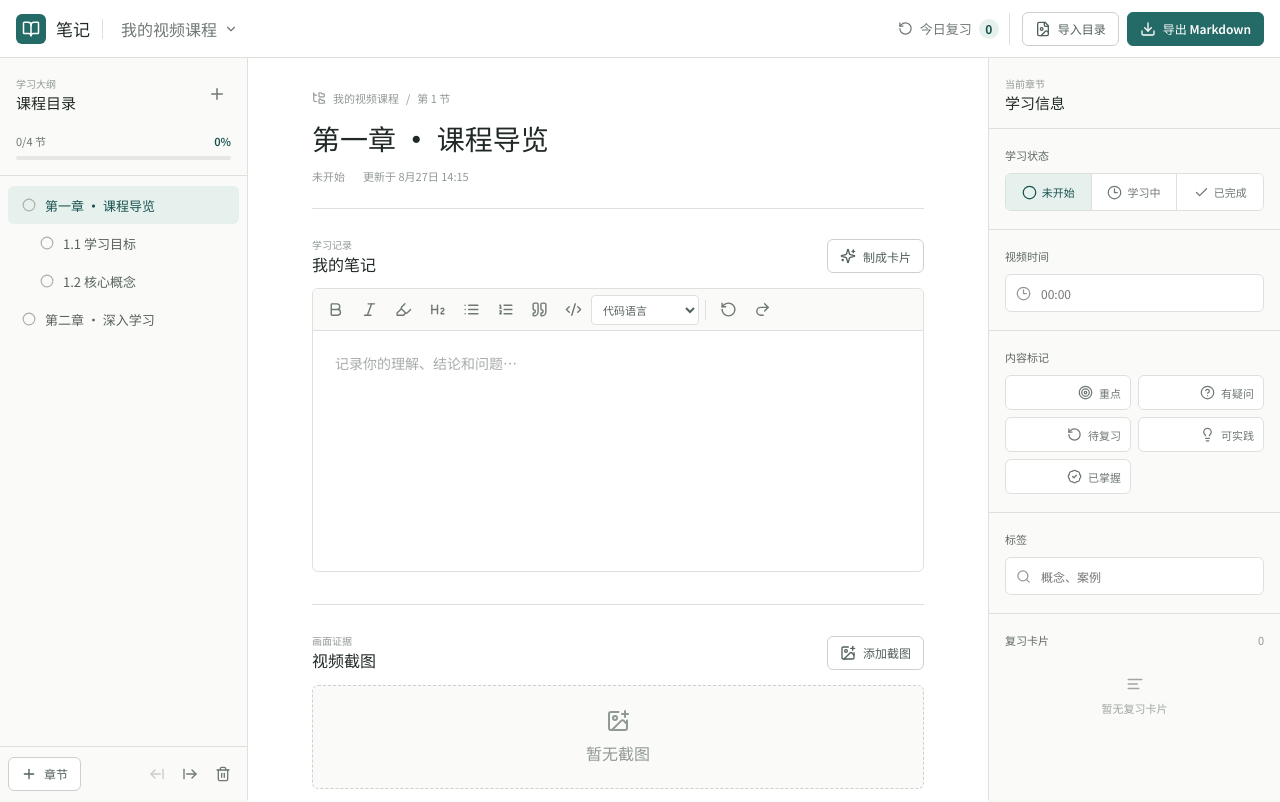
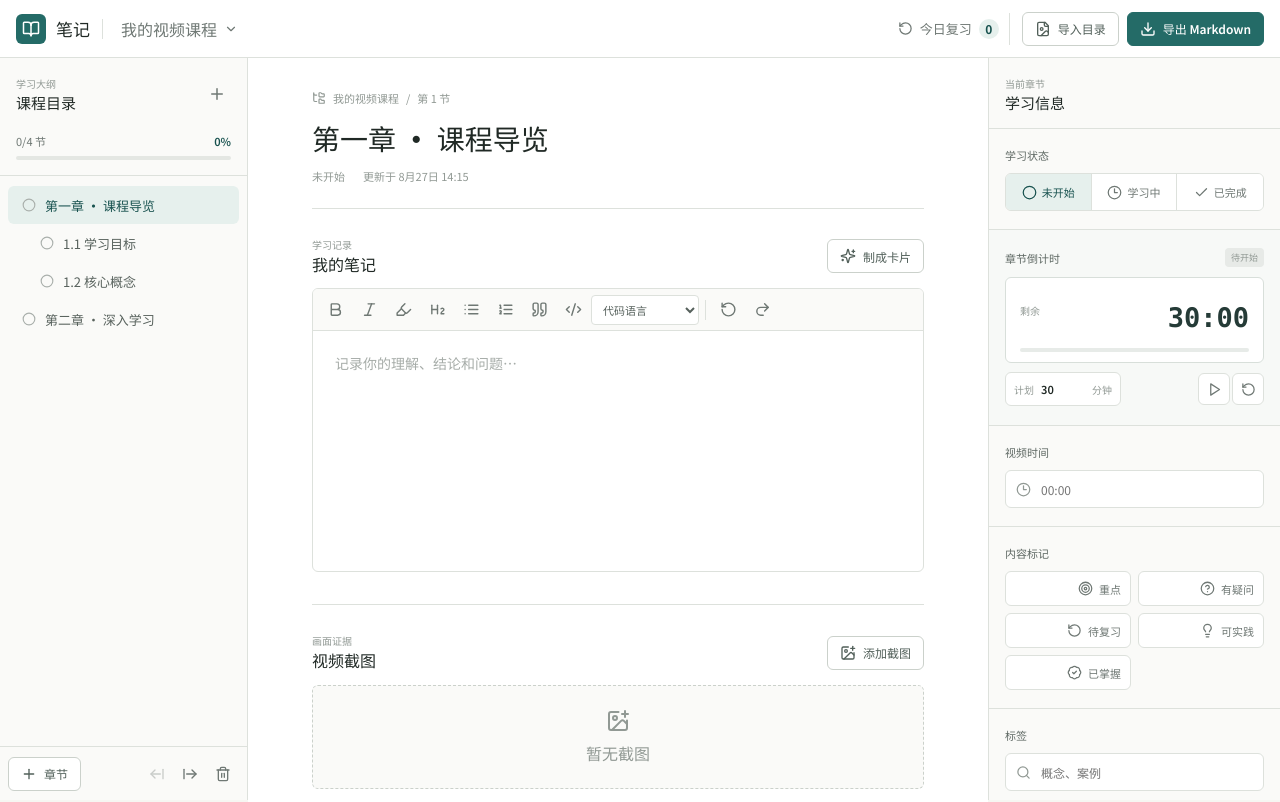
Before and after one commit to llllllhhhhh/StudyMKD, a React (Vite) app in the folder frontend/: page / in a window 1280 px wide. Shown: the top 802 px of the page. Built offline with nearby package versions, Linux system fonts and the light colour scheme; the HTML template or start-up script is replaced by a standard one; a web font is replaced by a local one.

Commit message:
feat: add chapter study countdown

```diff
--- a/frontend/src/App.tsx
+++ b/frontend/src/App.tsx
@@ -22,7 +22,9 @@ import {
   Lightbulb,
   Menu,
   MoreHorizontal,
+  Pause,
   Pencil,
+  Play,
   Plus,
   RotateCcw,
   Search,
@@ -42,6 +44,7 @@ import { exportProject } from './lib/exportMarkdown'
 import { formatFileSize } from './lib/fileUtils'
 import { deleteManagedAttachment, materializeChapterFiles, revealManagedPath } from './lib/nativeBridge'
 import { loadData, saveData } from './lib/storage'
+import { formatCountdown, formatStudyDuration, getStudyElapsedSeconds } from './lib/studyTimer'
 import type { AppData, Chapter, ChapterAttachment, CourseProject, HighlightKind, ReviewCard, Screenshot, StudyStatus } from './types'
 
 const ImageAnnotator = lazy(() => import('./components/ImageAnnotator'))
@@ -85,6 +88,7 @@ export default function App() {
   const [editingScreenshot, setEditingScreenshot] = useState<Screenshot>()
   const [attachmentViewerId, setAttachmentViewerId] = useState<string | null>(null)
   const [attachmentImportKind, setAttachmentImportKind] = useState<AttachmentImportKind | null>(null)
+  const [clockNow, setClockNow] = useState(() => Date.now())
   const screenshotInput = useRef<HTMLInputElement>(null)
   const attachmentInput = useRef<HTMLInputElement>(null)
   const folderInput = useRef<HTMLInputElement | null>(null)
@@ -120,6 +124,17 @@ export default function App() {
     const now = Date.now()
     return data.projects.flatMap((item) => item.chapters).flatMap((item) => item.reviewCards).filter((card) => new Date(card.dueAt).getTime() <= now).length
   }, [data])
+
+  const hasRunningTimer = useMemo(() => Boolean(data?.projects.some((item) => (
+    item.chapters.some((chapterItem) => chapterItem.status === 'learning' && chapterItem.studyStartedAt)
+  ))), [data])
+
+  useEffect(() => {
+    if (!hasRunningTimer) return
+    setClockNow(Date.now())
+    const timer = window.setInterval(() => setClockNow(Date.now()), 1000)
+    return () => window.clearInterval(timer)
+  }, [hasRunningTimer])
 
   if (!data || !project) {
     return <div className="loading-screen"><BookOpen size={25} /><span>正在打开课程…</span></div>
@@ -407,8 +422,56 @@ export default function App() {
     setToast('复习卡片已删除')
   }
 
+  const changeStudyStatus = (status: StudyStatus) => {
+    if (!chapter) return
+    const now = Date.now()
+    const elapsed = getStudyElapsedSeconds(chapter, now)
+    updateChapter({
+      status,
+      studyElapsedSeconds: elapsed,
+      studyStartedAt: status === 'learning'
+        ? chapter.studyStartedAt ?? new Date(now).toISOString()
+        : null,
+    })
+  }
+
+  const pauseStudyTimer = () => {
+    if (!chapter?.studyStartedAt) return
+    updateChapter({
+      studyElapsedSeconds: getStudyElapsedSeconds(chapter),
+      studyStartedAt: null,
+    })
+  }
+
+  const resumeStudyTimer = () => {
+    if (!chapter) return
+    updateChapter({ status: 'learning', studyStartedAt: new Date().toISOString() })
+  }
+
+  const resetStudyTimer = () => {
+    if (!chapter) return
+    const elapsed = getStudyElapsedSeconds(chapter)
+    if (elapsed > 0 && !window.confirm('重置当前章节的学习计时？')) return
+    updateChapter({
+      studyElapsedSeconds: 0,
+      studyStartedAt: chapter.status === 'learning' ? new Date().toISOString() : null,
+    })
+  }
+
   const completed = project.chapters.filter((item) => item.status === 'completed').length
   const progress = project.chapters.length ? Math.round((completed / project.chapters.length) * 100) : 0
+  const courseElapsedSeconds = project.chapters.reduce((total, item) => total + getStudyElapsedSeconds(item, clockNow), 0)
+  const chapterElapsedSeconds = chapter ? getStudyElapsedSeconds(chapter, clockNow) : 0
+  const timerRemainingSeconds = chapter ? (chapter.studyPlanMinutes * 60) - chapterElapsedSeconds : 0
+  const timerProgress = chapter ? Math.min(100, (chapterElapsedSeconds / (chapter.studyPlanMinutes * 60)) * 100) : 0
+  const timerRunning = Boolean(chapter?.status === 'learning' && chapter.studyStartedAt)
+  const timerStateLabel = chapter?.status === 'completed'
+    ? '已完成'
+    : timerRunning
+      ? '进行中'
+      : chapterElapsedSeconds > 0
+        ? '已暂停'
+        : '待开始'
 
   return (
     <div className="app-shell">
@@ -443,6 +506,9 @@ export default function App() {
           <div className="course-progress">
             <div className="progress-copy"><span>{completed}/{project.chapters.length} 节</span><strong>{progress}%</strong></div>
             <div className="progress-track"><span style={{ width: `${progress}%` }} /></div>
+            {progress === 100 && project.chapters.length > 0 && (
+              <div className="course-total-time"><Clock3 size={13} /><span>总用时</span><strong>{formatStudyDuration(courseElapsedSeconds)}</strong></div>
+            )}
           </div>
           <nav className="chapter-list" aria-label="课程章节">
             {project.chapters.map((item) => {
@@ -488,6 +554,7 @@ export default function App() {
               <span>{statusMeta[chapter.status].label}</span>
               <span>更新于 {formatUpdated(chapter.updatedAt)}</span>
               {chapter.videoTimestamp && <span>视频 {chapter.videoTimestamp}</span>}
+              {chapterElapsedSeconds > 0 && <span>学习 {formatStudyDuration(chapterElapsedSeconds)}</span>}
             </div>
           </div>
 
@@ -618,9 +685,43 @@ export default function App() {
             <div className="status-segmented">
               {(Object.keys(statusMeta) as StudyStatus[]).map((status) => {
                 const Icon = statusMeta[status].icon
-                return <button key={status} className={chapter.status === status ? 'active' : ''} title={statusMeta[status].label} onClick={() => updateChapter({ status })}><Icon size={15} /><span>{statusMeta[status].label}</span></button>
+                return <button key={status} className={chapter.status === status ? 'active' : ''} title={statusMeta[status].label} onClick={() => changeStudyStatus(status)}><Icon size={15} /><span>{statusMeta[status].label}</span></button>
               })}
             </div>
+          </section>
+
+          <section className="detail-section study-timer-section">
+            <div className="detail-heading-row timer-heading">
+              <label className="detail-label" htmlFor="study-plan">章节倒计时</label>
+              <span className={`timer-state ${timerRunning ? 'running' : ''}`}>{timerStateLabel}</span>
+            </div>
+            <div className={`study-timer-display ${timerRemainingSeconds < 0 ? 'overtime' : ''}`}>
+              <span>{timerRemainingSeconds < 0 ? '超时' : '剩余'}</span>
+              <strong>{formatCountdown(timerRemainingSeconds)}</strong>
+              <div className="timer-progress-track"><span style={{ width: `${timerProgress}%` }} /></div>
+            </div>
+            <div className="timer-controls">
+              <label className="timer-plan-input" htmlFor="study-plan">
+                <span>计划</span>
+                <input
+                  id="study-plan"
+                  type="number"
+                  min="1"
+                  max="1440"
+                  step="5"
+                  value={chapter.studyPlanMinutes}
+                  onChange={(event) => updateChapter({ studyPlanMinutes: Math.max(1, Math.min(1440, Math.round(Number(event.target.value) || 1))) })}
+                />
+                <span>分钟</span>
+              </label>
+              <div className="timer-icon-actions">
+                <button className="icon-button" type="button" title={timerRunning ? '暂停倒计时' : '开始或继续倒计时'} onClick={timerRunning ? pauseStudyTimer : resumeStudyTimer}>
+                  {timerRunning ? <Pause size={15} /> : <Play size={15} />}
+                </button>
+                <button className="icon-button" type="button" title="重置章节计时" onClick={resetStudyTimer}><RotateCcw size={15} /></button>
+              </div>
+            </div>
+            {chapterElapsedSeconds > 0 && <p className="timer-elapsed">已学习 {formatStudyDuration(chapterElapsedSeconds)}</p>}
           </section>
 
           <section className="detail-section">
--- a/frontend/src/index.css
+++ b/frontend/src/index.css
@@ -69,6 +69,9 @@ button:focus-visible, input:focus-visible, textarea:focus-visible, select:focus-
 .progress-copy strong { color: var(--teal-dark); font-weight: 600; }
 .progress-track { height: 4px; overflow: hidden; background: #e4e7e3; border-radius: 2px; }
 .progress-track span { display: block; height: 100%; background: var(--teal); transition: width .25s ease; }
+.course-total-time { min-height: 28px; margin-top: 9px; padding-top: 8px; border-top: 1px solid #e4e7e3; display: flex; align-items: center; gap: 6px; color: var(--muted); font-size: 10px; }
+.course-total-time svg { color: var(--teal); }
+.course-total-time strong { margin-left: auto; color: var(--teal-dark); font-size: 11px; font-weight: 650; }
 .chapter-list { flex: 1; overflow-y: auto; padding: 10px 8px; }
 .chapter-row { width: 100%; height: 38px; border: 0; background: transparent; display: flex; align-items: center; gap: 9px; border-radius: var(--radius); color: #58625d; cursor: pointer; overflow: hidden; text-align: left; }
 .chapter-row:hover { background: #f0f2ee; color: var(--ink); }
@@ -228,6 +231,26 @@ button:focus-visible, input:focus-visible, textarea:focus-visible, select:focus-
 .status-segmented button { min-width: 0; height: 36px; border: 0; border-right: 1px solid var(--line); background: #fff; display: flex; align-items: center; justify-content: center; gap: 5px; color: var(--muted); cursor: pointer; font-size: 11px; }
 .status-segmented button:last-child { border-right: 0; }
 .status-segmented button.active { color: var(--teal-dark); background: var(--teal-soft); font-weight: 600; }
+.study-timer-section { background: #f7f9f7; }
+.timer-heading { align-items: center; margin-bottom: 10px; }
+.timer-heading .detail-label { margin-bottom: 0; }
+.timer-state { padding: 3px 6px; border-radius: 4px; color: #737d78; background: #e7eae7; font-size: 9px !important; font-weight: 650; }
+.timer-state.running { color: #9a6114; background: #f7e9c8; }
+.study-timer-display { height: 86px; padding: 13px 14px 10px; display: grid; grid-template-columns: 1fr auto; align-items: end; gap: 5px 8px; border: 1px solid #d8dfda; border-radius: var(--radius); background: #fff; }
+.study-timer-display > span { align-self: center; color: var(--quiet); font-size: 10px; font-weight: 600; }
+.study-timer-display > strong { color: #253b37; font-family: Consolas, 'Courier New', monospace; font-size: 27px; line-height: 1; font-weight: 650; }
+.study-timer-display.overtime > span, .study-timer-display.overtime > strong { color: #b44c3e; }
+.timer-progress-track { grid-column: 1 / -1; height: 4px; overflow: hidden; border-radius: 2px; background: #e7ebe8; }
+.timer-progress-track span { display: block; height: 100%; background: var(--teal); transition: width .25s ease; }
+.study-timer-display.overtime .timer-progress-track span { background: #bf584a; }
+.timer-controls { min-height: 36px; margin-top: 8px; display: flex; align-items: center; justify-content: space-between; gap: 8px; }
+.timer-plan-input { min-width: 0; height: 34px; padding: 0 8px; display: flex; align-items: center; gap: 5px; border: 1px solid var(--line); border-radius: var(--radius); color: var(--quiet); background: #fff; font-size: 10px; }
+.timer-plan-input:focus-within { border-color: var(--teal); }
+.timer-plan-input input { width: 48px; border: 0; outline: 0; color: var(--ink); background: transparent; font-size: 11px; font-weight: 600; }
+.timer-icon-actions { flex: 0 0 auto; display: flex; gap: 2px; }
+.timer-icon-actions .icon-button { width: 32px; height: 32px; border: 1px solid var(--line); background: #fff; }
+.timer-icon-actions .icon-button:hover { border-color: #9bbdb8; color: var(--teal-dark); background: var(--teal-soft); }
+.timer-elapsed { margin: 6px 0 0; color: var(--quiet); font-size: 9px; text-align: right; }
 .input-with-icon { height: 38px; padding: 0 10px; display: flex; align-items: center; gap: 8px; border: 1px solid var(--line); border-radius: var(--radius); background: #fff; color: var(--quiet); }
 .input-with-icon:focus-within { border-color: var(--teal); }
 .input-with-icon input { min-width: 0; flex: 1; border: 0; outline: 0; background: transparent; font-size: 12px; }
--- a/frontend/src/lib/catalog.ts
+++ b/frontend/src/lib/catalog.ts
@@ -10,6 +10,8 @@ export function isBlankPlaceholder(chapters: Chapter[]) {
   return chapter.title === '开始学习'
     && !chapter.noteHtml
     && !chapter.videoTimestamp
+    && !chapter.studyElapsedSeconds
+    && !chapter.studyStartedAt
     && !chapter.tags.length
     && !chapter.flags.length
     && !chapter.screenshots.length
--- a/frontend/src/lib/data.ts
+++ b/frontend/src/lib/data.ts
@@ -8,6 +8,9 @@ export function createChapter(title: string, level = 1): Chapter {
     title,
     level,
     status: 'not_started',
+    studyPlanMinutes: 30,
+    studyElapsedSeconds: 0,
+    studyStartedAt: null,
     noteHtml: '',
     videoTimestamp: '',
     tags: [],
--- a/frontend/src/lib/exportMarkdown.ts
+++ b/frontend/src/lib/exportMarkdown.ts
@@ -3,6 +3,7 @@ import saveAs from 'file-saver'
 import TurndownService from 'turndown'
 import type { ChapterAttachment, CourseProject, Screenshot } from '../types'
 import { attachmentBytes, parseDataUrl, safeArchivePath } from './fileUtils'
+import { formatStudyDuration, getStudyElapsedSeconds } from './studyTimer'
 
 const flagLabels = {
   key: '重点',
@@ -57,6 +58,8 @@ export function buildProjectMarkdown(project: CourseProject, imageReference: Ima
   project.chapters.forEach((chapter, chapterIndex) => {
     lines.push('', `${'#'.repeat(Math.min(chapter.level + 1, 6))} ${chapter.title}`, '')
     lines.push(`**学习状态：** ${{ not_started: '未开始', learning: '学习中', completed: '已完成' }[chapter.status]}  `)
+    lines.push(`**计划用时：** ${chapter.studyPlanMinutes} 分钟  `)
+    if (getStudyElapsedSeconds(chapter) > 0) lines.push(`**实际用时：** ${formatStudyDuration(getStudyElapsedSeconds(chapter))}  `)
     if (chapter.flags.length) lines.push(`**内容标记：** ${chapter.flags.map((flag) => flagLabels[flag]).join('、')}  `)
     if (chapter.videoTimestamp) lines.push(`**视频时间：** ${chapter.videoTimestamp}  `)
     if (chapter.tags.length) lines.push(`**标签：** ${chapter.tags.join('、')}  `)
--- a/frontend/src/lib/storage.ts
+++ b/frontend/src/lib/storage.ts
@@ -12,6 +12,9 @@ export async function loadData(): Promise<AppData | undefined> {
       ...project,
       chapters: project.chapters.map((chapter) => ({
         ...chapter,
+        studyPlanMinutes: Math.max(1, chapter.studyPlanMinutes ?? 30),
+        studyElapsedSeconds: Math.max(0, chapter.studyElapsedSeconds ?? 0),
+        studyStartedAt: chapter.studyStartedAt ?? null,
         attachments: (chapter.attachments ?? []).map((attachment) => ({
           ...attachment,
           storageMode: attachment.storageMode ?? 'managed',
--- /dev/null
+++ b/frontend/src/lib/studyTimer.ts
@@ -0,0 +1,30 @@
+import type { Chapter } from '../types'
+
+export function getStudyElapsedSeconds(chapter: Chapter, now = Date.now()) {
+  const savedSeconds = Math.max(0, chapter.studyElapsedSeconds ?? 0)
+  if (chapter.status !== 'learning' || !chapter.studyStartedAt) return savedSeconds
+
+  const startedAt = Date.parse(chapter.studyStartedAt)
+  if (!Number.isFinite(startedAt)) return savedSeconds
+  return savedSeconds + Math.max(0, Math.floor((now - startedAt) / 1000))
+}
+
+export function formatCountdown(seconds: number) {
+  const absolute = Math.abs(Math.trunc(seconds))
+  const hours = Math.floor(absolute / 3600)
+  const minutes = Math.floor((absolute % 3600) / 60)
+  const remainingSeconds = absolute % 60
+  const clock = hours > 0
+    ? [hours, minutes, remainingSeconds]
+    : [minutes, remainingSeconds]
+  return clock.map((value) => String(value).padStart(2, '0')).join(':')
+}
+
+export function formatStudyDuration(seconds: number) {
+  const rounded = Math.max(0, Math.round(seconds))
+  const hours = Math.floor(rounded / 3600)
+  const minutes = Math.floor((rounded % 3600) / 60)
+  if (hours > 0) return minutes > 0 ? `${hours} 小时 ${minutes} 分钟` : `${hours} 小时`
+  if (minutes > 0) return `${minutes} 分钟`
+  return `${rounded} 秒`
+}
--- a/frontend/src/types.ts
+++ b/frontend/src/types.ts
@@ -41,6 +41,9 @@ export interface Chapter {
   title: string
   level: number
   status: StudyStatus
+  studyPlanMinutes: number
+  studyElapsedSeconds: number
+  studyStartedAt: string | null
   noteHtml: string
   videoTimestamp: string
   tags: string[]
```
Also changed, not shown: 2 other files (tests, documents, lock files or other folders).
